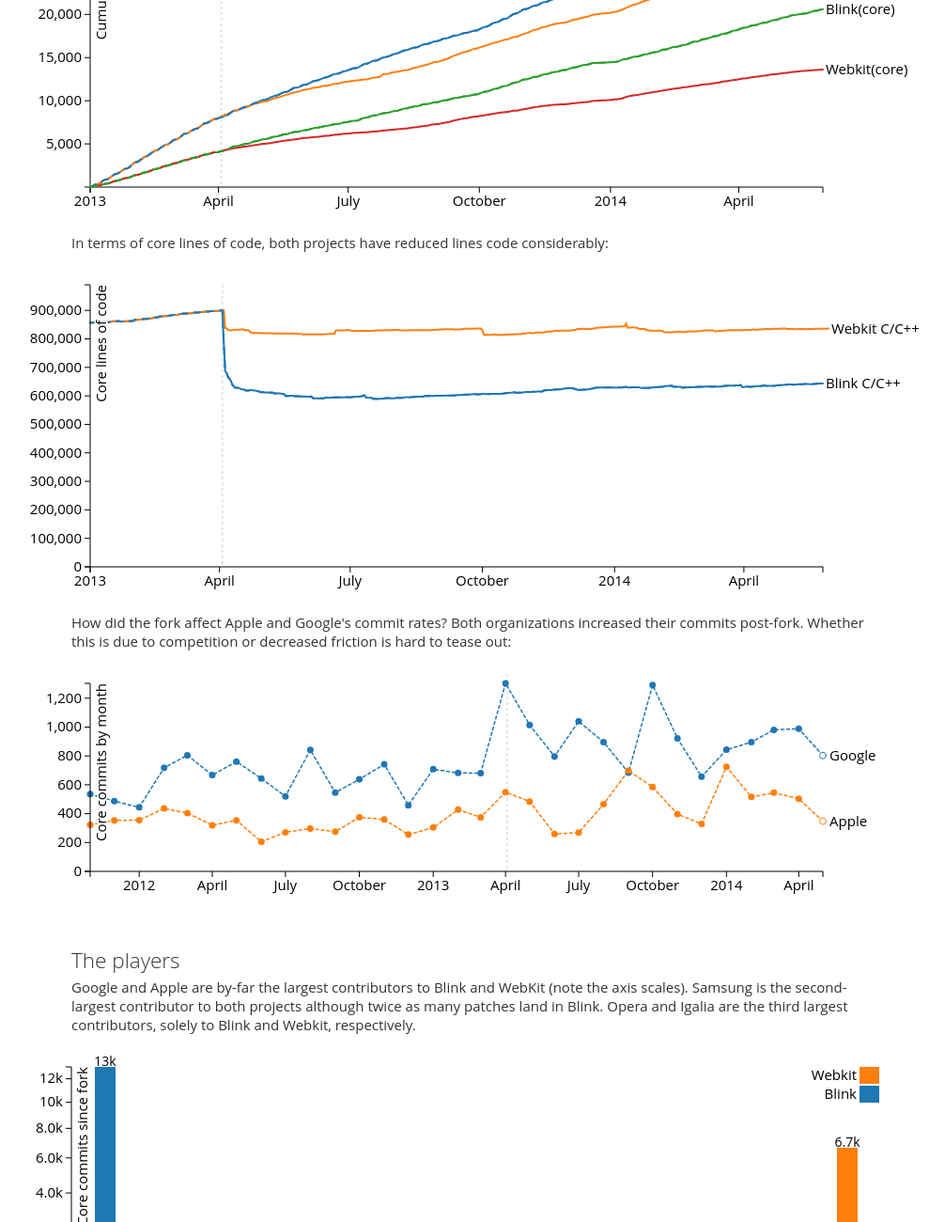
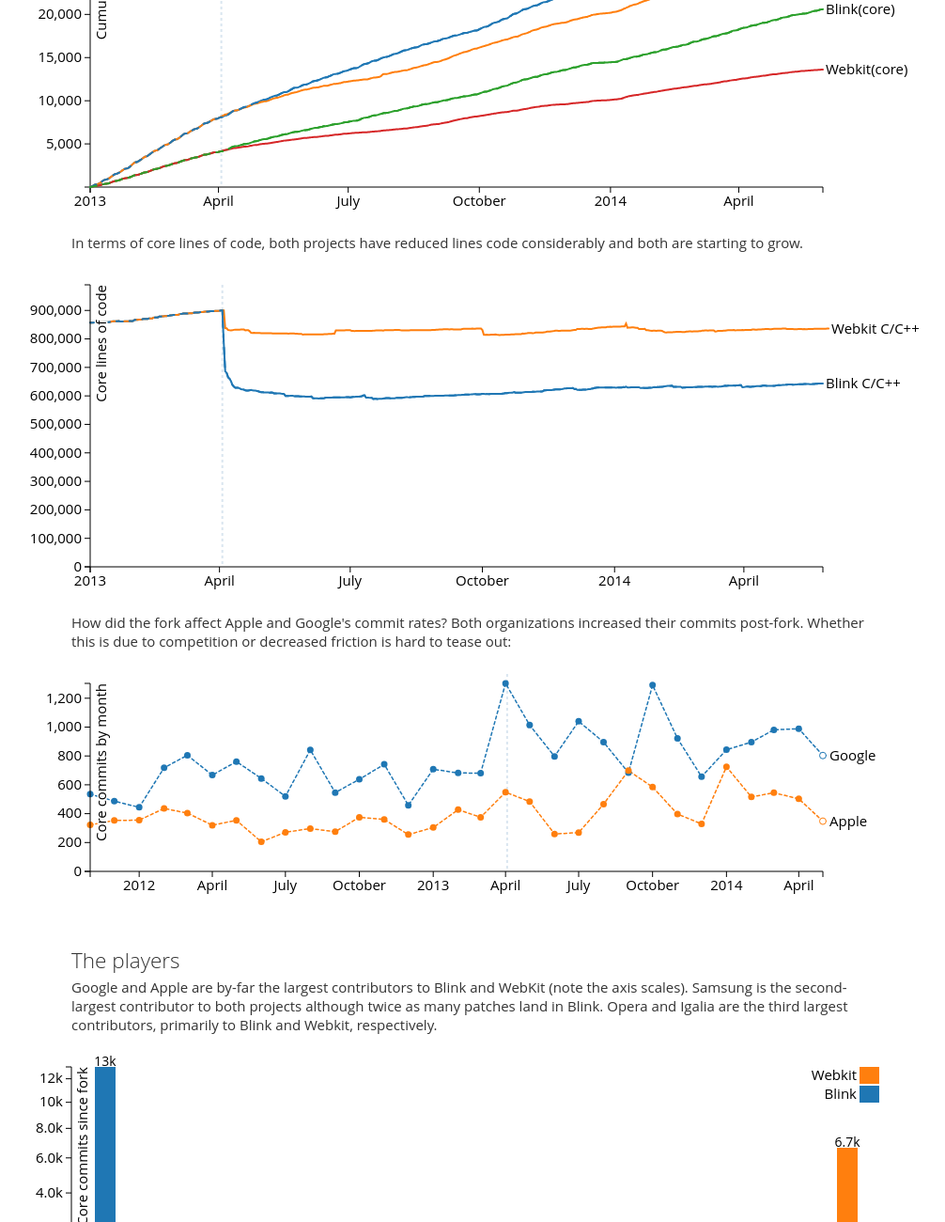
Before and after one commit to progers/forkstats, a plain HTML site: page index.html in a window 1280 px wide. Shown: the part 752-2052 px from the top of the page at 94% size, without its empty margins (134-1140 px from the left). Drawn offline with Linux system fonts and the light colour scheme.

Commit message:
add words

```diff
--- a/index.html
+++ b/index.html
@@ -150,7 +150,7 @@
 <p>The projects are quickly diverging due to differences in resources and priorities. The graph below shows the differences in commit rate over time. Blink's faster trajectory isn't unexpected since Google was the <a href="http://blog.bitergia.com/2013/02/06/report-on-the-activity-of-companies-in-the-webkit-project/">top contributor</a> to Webkit.</p>
 <div id="commitsByDay" class="graph"></div>
 <p>
-In terms of core lines of code, both projects have reduced lines code considerably:
+In terms of core lines of code, both projects have reduced lines code considerably and both are starting to grow.
 <div id="linesOfCode" class="graph"></div>
 </p>
 <p>
@@ -160,7 +160,7 @@
 
 <h2>The players</h2>
 <p>
-Google and Apple are by-far the largest contributors to Blink and WebKit (note the axis scales). Samsung is the second-largest contributor to both projects although twice as many patches land in Blink. Opera and Igalia are the third largest contributors, solely to Blink and Webkit, respectively.
+Google and Apple are by-far the largest contributors to Blink and WebKit (note the axis scales). Samsung is the second-largest contributor to both projects although twice as many patches land in Blink. Opera and Igalia are the third largest contributors, primarily to Blink and Webkit, respectively.
 </p>
 <div id="commitsByOrganization" class="graph"></div>
 
```
